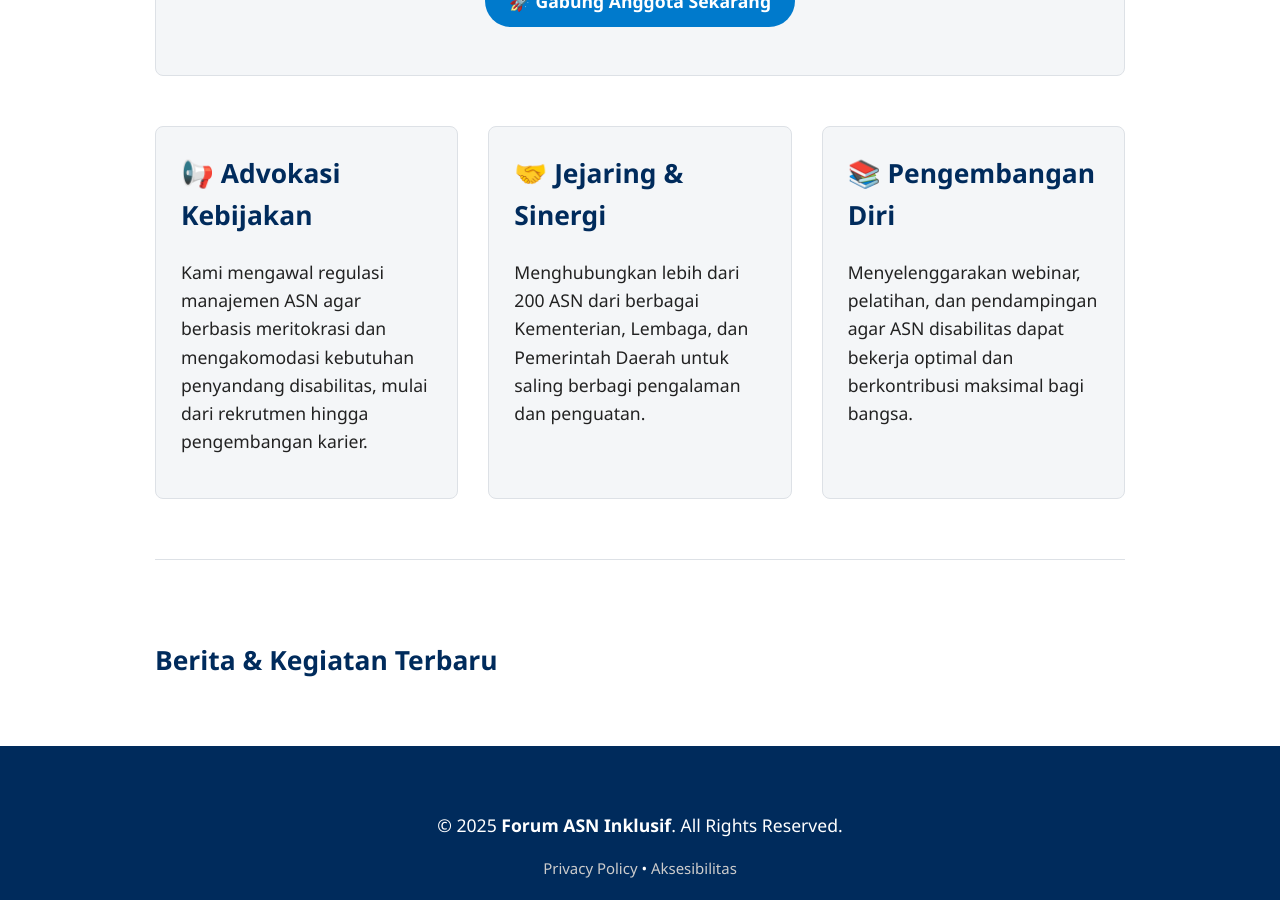
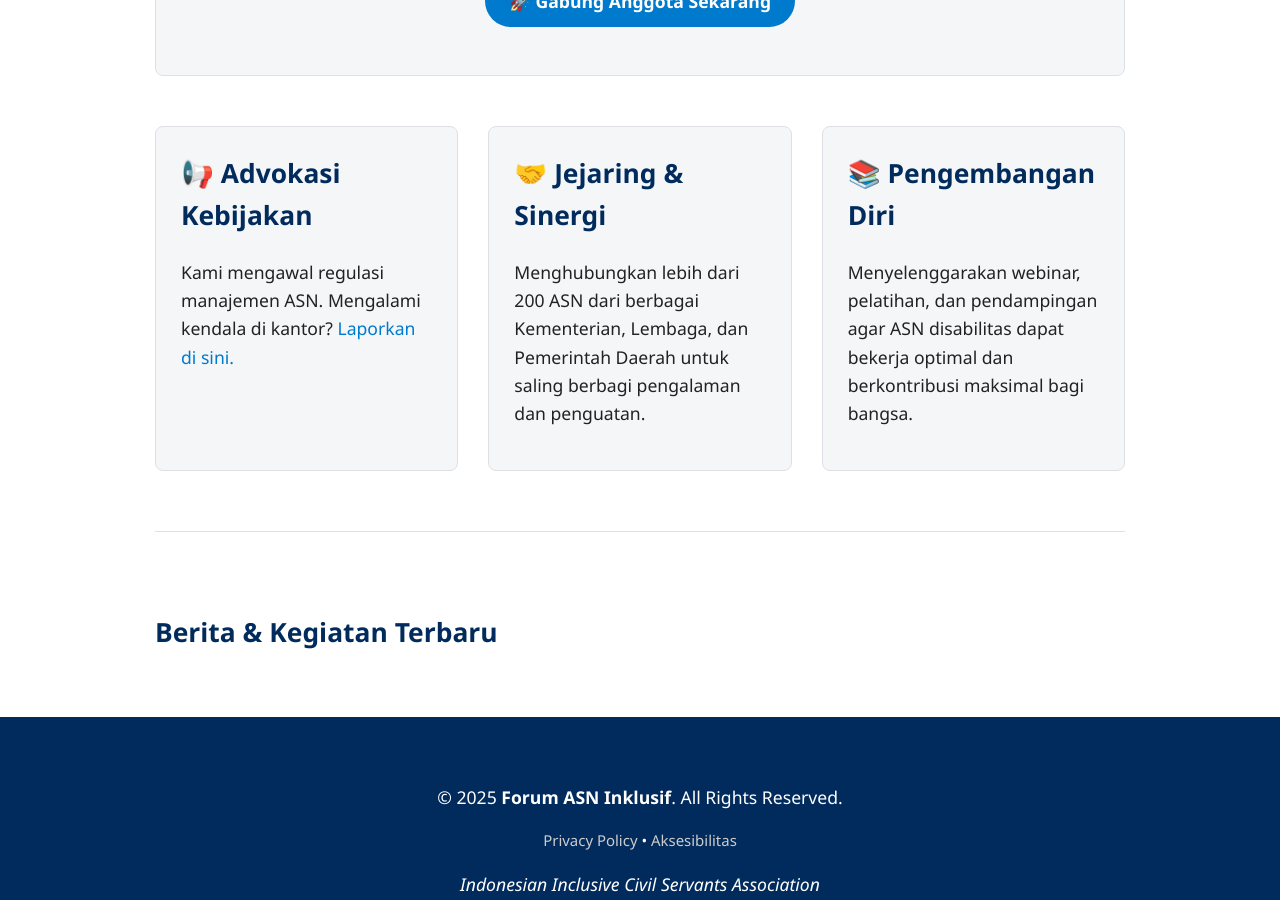
Before and after one commit to dimasmuharam/ASN-Inklusif, a Jekyll site: the page built from index.md, in a window 1280 px wide and 900 px high, scrolled down 566 px. Built offline with Jekyll 4.4.1, drawn with Linux system fonts in a browser that asks for light colours.

Commit message:
Update index.md

```diff
--- a/index.md
+++ b/index.md
@@ -20,11 +20,15 @@ title: "Beranda"
 </div>
 
 <div style="display: grid; grid-template-columns: repeat(auto-fit, minmax(300px, 1fr)); gap: 30px; margin-top: 50px;">
+<div style="background: var(--card-bg); padding: 25px; border-radius: 8px; border: 1px solid var(--border-color);">
+    <h2 style="margin-top: 0;">
+        <a href="{{ "/advokasi/" | relative_url }}" style="text-decoration: none; color: inherit;">
+            📢 Advokasi Kebijakan
+        </a>
+    </h2>
+    <p>Kami mengawal regulasi manajemen ASN. Mengalami kendala di kantor? <a href="{{ "/advokasi/" | relative_url }}">Laporkan di sini.</a></p>
+</div>
 
-  <div style="background: var(--card-bg); padding: 25px; border-radius: 8px; border: 1px solid var(--border-color);">
-    <h2 style="margin-top: 0;">📢 Advokasi Kebijakan</h2>
-    <p>Kami mengawal regulasi manajemen ASN agar berbasis meritokrasi dan mengakomodasi kebutuhan penyandang disabilitas, mulai dari rekrutmen hingga pengembangan karier.</p>
-  </div>
 
   <div style="background: var(--card-bg); padding: 25px; border-radius: 8px; border: 1px solid var(--border-color);">
     <h2 style="margin-top: 0;">🤝 Jejaring & Sinergi</h2>
```
